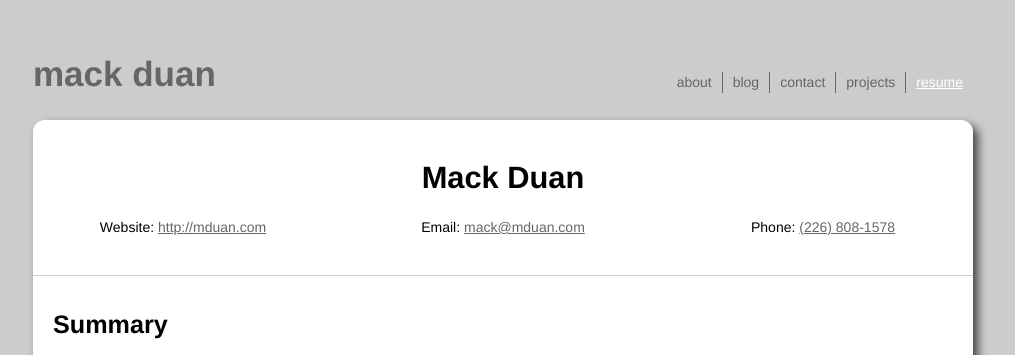
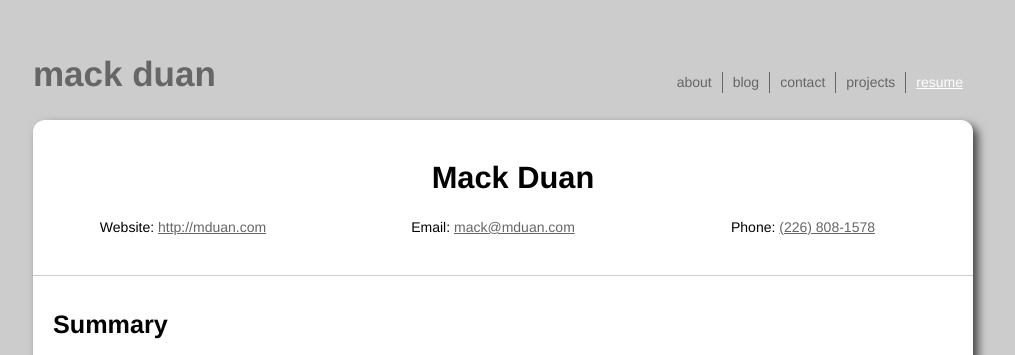
Before and after one commit to mduan/blog, a Jekyll site: the page built from resume.html, in a window 1280 px wide. Shown: the top 355 px of the page, without its empty margins (137-1152 px from the left). Built offline with Jekyll 4.4.1, drawn with Linux system fonts in a browser that asks for light colours.

Commit message:
Fix styling for resume contact info section

```diff
--- a/css/resume.css
+++ b/css/resume.css
@@ -1,21 +1,24 @@
 #content #full-name {
-	display: inline-block;
-	margin-left: 0;
-	margin-right: 0;
-	padding-left: 0;
-	padding-right: 0;
 	text-align: center;
 }
 
 #content #contact-info ul {
-	margin-left: 0;
-	margin-right: 0;
-	padding-left: 0;
-	padding-right: 0;
+	list-style: none;
 }
 
 #content #contact-info li {
+	float: left;
+	margin-left: 0;
 	text-align: center;
+}
+
+#content #contact-info li.website,
+#content #contact-info li.phone {
+	width: 33%;
+}
+
+#content #contact-info li.email {
+	width: 34%;
 }
 
 #content #skills ul.name-value-pair {
```
